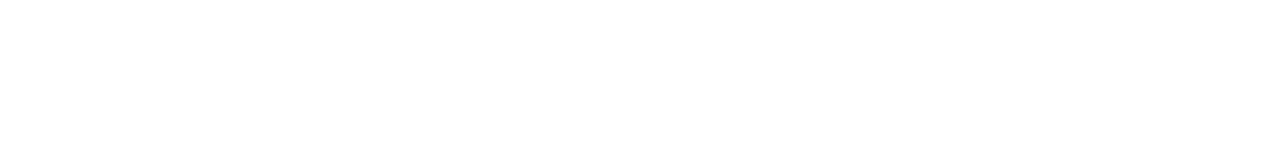
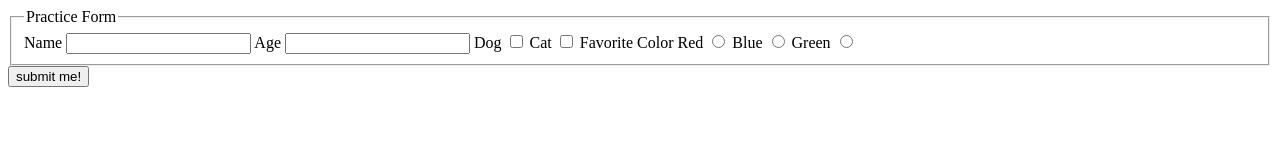
Before and after one commit to codefellows/seattle-code-201d74, a plain HTML site: page class-09/form.html in a window 1280 px wide. Drawn offline with Linux system fonts and the light colour scheme.

Commit message:
adds class-09 demo

```diff
--- a/class-09/form.html
+++ b/class-09/form.html
@@ -4,6 +4,28 @@
       <title>Form Practice</title>
     </head>
     <body>
-
+      <form>
+        <fieldset>
+          <legend>Practice Form</legend>
+          <label>Name</label>
+          <input type="text" name="name">
+          <label>Age
+            <input type="number" name="age">
+          </label>
+          <label>Dog</label>
+          <input type="checkbox" name="dog">
+          <label>Cat</label>
+          <input type="checkbox" name="cat">
+          <label>Favorite Color
+            <label>Red</label>
+            <input type="radio" name="color" value="red">
+            <label>Blue</label>
+            <input type="radio" name="color" value="blue">
+            <label>Green</label>
+            <input type="radio" name="color" value="green">
+          </label>
+        </fieldset>
+        <button type="submit">submit me!</button>
+      </form>
     </body>
   </html>
```
Also changed, not shown: class-09/demo/js/app.js (+69 -4 lines), class-09/whiteboardImages/forms.png (added), class-09/whiteboardImages/listener.png (added), 1 other file.
